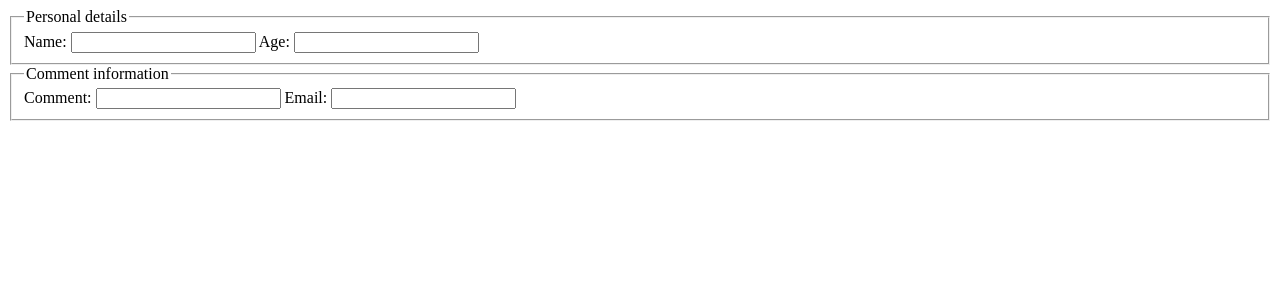
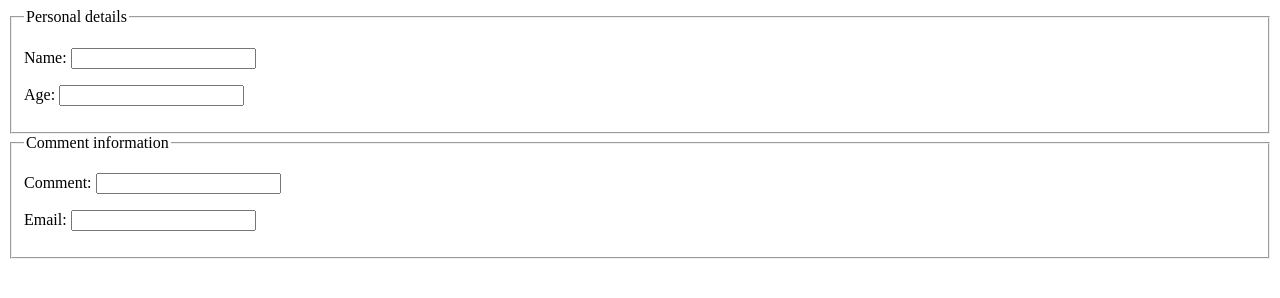
Before and after one commit to zothedev/form-structure-practice, a plain HTML site: page index.html in a window 1280 px wide. Drawn offline with Linux system fonts and the light colour scheme.

Commit message:
Complete step 3: form control containers

```diff
--- a/index.html
+++ b/index.html
@@ -10,18 +10,26 @@
 
         <fieldset>
             <legend>Personal details</legend>
+            <p class="form-control-container">
                 <label for="name">Name:</label>
                 <input type="text" id="name" name="name">
+            </p>
+            <p class="form-control-container">
                 <label for="age">Age:</label>
                 <input type="number" id="age" name="age">
+            </p>
         </fieldset>
 
         <fieldset>
             <legend>Comment information</legend>
+            <p class="form-control-container">
                 <label for="comment">Comment:</label>
                 <input type="text" id="comment" name="comment">
+            </p>
+            <p class="form-control-container">
                 <label for="email">Email:</label>
                 <input type="email" id="email" name="email">
+            </p>
         </fieldset>
       </form>
   </body>
```
Lines whose indentation alone changed are shown as unchanged.
